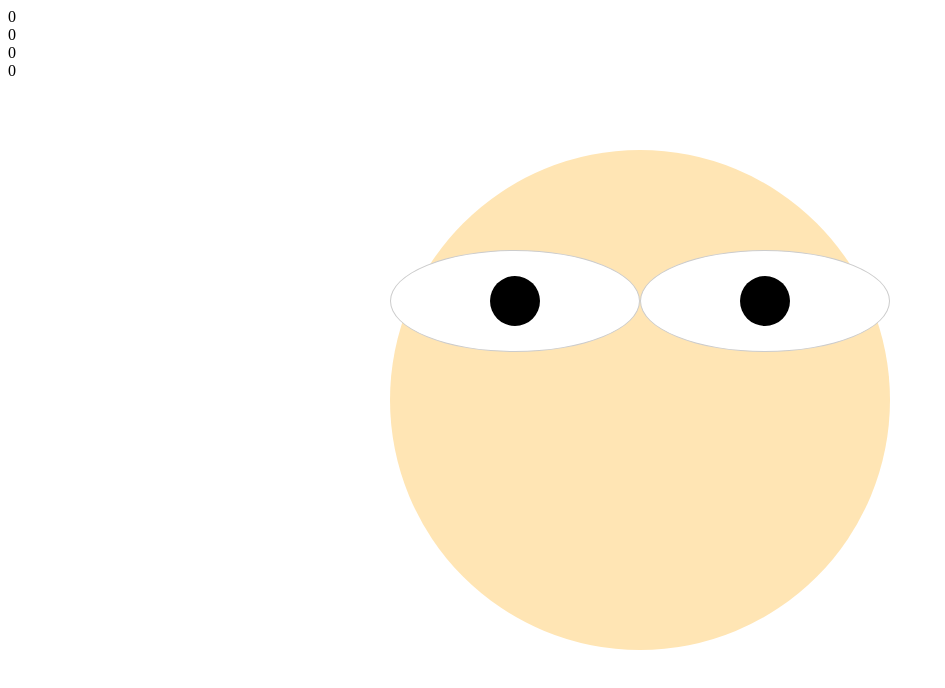
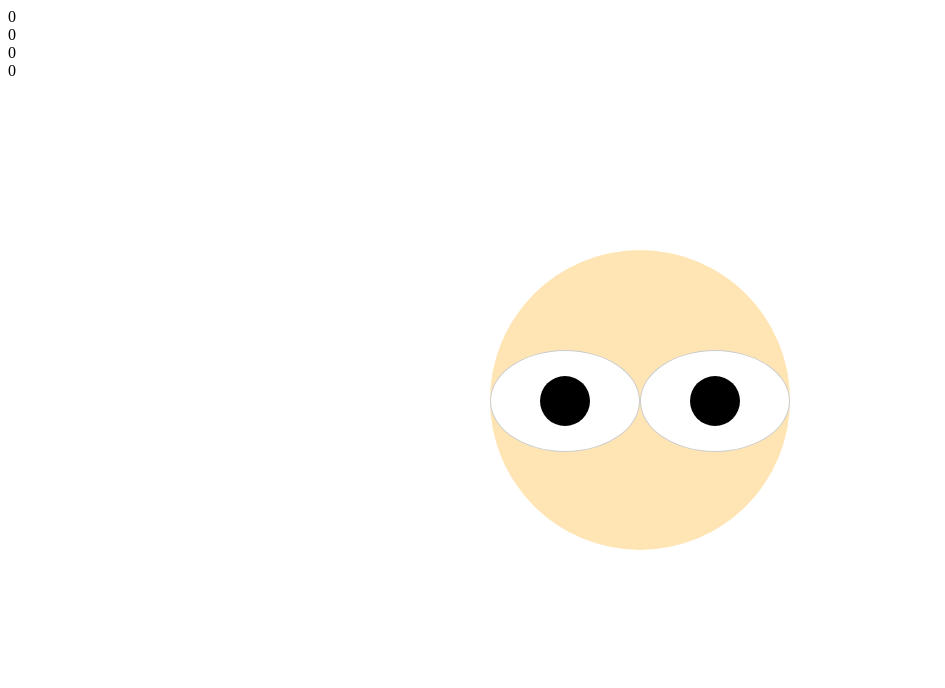
Before and after one commit to rijinmk/i-c-u-js, a plain HTML site: page index.html in a window 1280 px wide. Shown: the whole page, without its empty margins (0-945 px from the left). Drawn offline with nearby package versions, Linux system fonts and the light colour scheme.

Commit message:
Smaller Face

```diff
--- a/main.css
+++ b/main.css
@@ -8,13 +8,13 @@ span{
 
 .face{
     /* border:1px solid red; */
-    width:500px;
-    height:500px;
+    width:300px;
+    height:300px;
     position: absolute;
     top:50%;
     left:50%;
-    margin-left:-250px;
-    margin-top:-250px;
+    margin-left:-150px;
+    margin-top:-150px;
     border-radius:50%;
     display:flex;
     background:rgba(255, 229, 180, 1);
```
